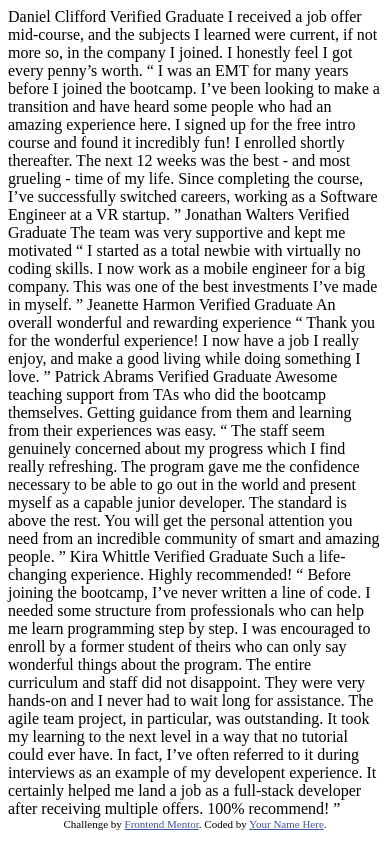
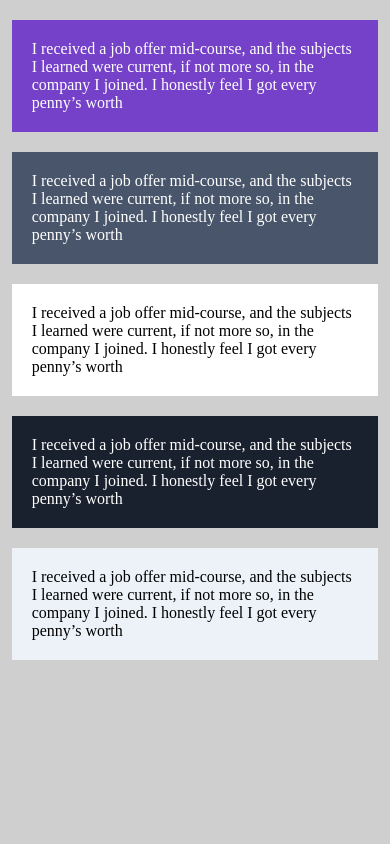
Before and after one commit to Devakumar96/Testimonials-grid-section, a plain HTML site: page index.html in a window 390 px wide. Drawn offline with Linux system fonts and the light colour scheme.

Commit message:
mobile design

```diff
--- a/index.html
+++ b/index.html
@@ -5,72 +5,38 @@
   <meta name="viewport" content="width=device-width, initial-scale=1.0"> <!-- displays site properly based on user's device -->
 
   <link rel="icon" type="image/png" sizes="32x32" href="./images/favicon-32x32.png">
+  <link rel="stylesheet" href="./styles/style.css">
 
-  <title>Frontend Mentor | [Challenge Name Here]</title>
+  <title>Testimonial grid</title>
 
-  <!-- Feel free to remove these styles or customise in your own stylesheet 👍 -->
-  <style>
-    .attribution { font-size: 11px; text-align: center; }
-    .attribution a { color: hsl(228, 45%, 44%); }
-  </style>
 </head>
 <body>
-  Daniel Clifford
-  Verified Graduate
+  <div class="testimonial-grid-container">
+    <div class="main-left">
+      <div class="top">  <div class="testimonial-1"><div class="grid-items"><p>
+    I received a job offer mid-course, and the subjects I learned were current, if not more so,
+    in the company I joined. I honestly feel I got every penny’s worth</p></div>
+  </div>
 
-  I received a job offer mid-course, and the subjects I learned were current, if not more so,
-  in the company I joined. I honestly feel I got every penny’s worth.
+  <div class="testimonial-2"><div class="grid-items"><p>
+    I received a job offer mid-course, and the subjects I learned were current, if not more so,
+    in the company I joined. I honestly feel I got every penny’s worth</p></div>
+  </div></div>
+      <div class="bottom">  <div class="testimonial-3"><div class="grid-items"><p>
+    I received a job offer mid-course, and the subjects I learned were current, if not more so,
+    in the company I joined. I honestly feel I got every penny’s worth</p></div>
+  </div>
 
-  “ I was an EMT for many years before I joined the bootcamp. I’ve been looking to make a
-  transition and have heard some people who had an amazing experience here. I signed up
-  for the free intro course and found it incredibly fun! I enrolled shortly thereafter.
-  The next 12 weeks was the best - and most grueling - time of my life. Since completing
-  the course, I’ve successfully switched careers, working as a Software Engineer at a VR startup. ”
+  <div class="testimonial-4"><div class="grid-items"><p>
+    I received a job offer mid-course, and the subjects I learned were current, if not more so,
+    in the company I joined. I honestly feel I got every penny’s worth</p></div>
+  </div></div>
+    </div>
 
-  Jonathan Walters
-  Verified Graduate
-
-  The team was very supportive and kept me motivated
-
-  “ I started as a total newbie with virtually no coding skills. I now work as a mobile engineer
-  for a big company. This was one of the best investments I’ve made in myself. ”
-
-  Jeanette Harmon
-  Verified Graduate
-
-  An overall wonderful and rewarding experience
-
-  “ Thank you for the wonderful experience! I now have a job I really enjoy, and make a good living
-  while doing something I love. ”
-
-  Patrick Abrams
-  Verified Graduate
-
-  Awesome teaching support from TAs who did the bootcamp themselves. Getting guidance from them and
-  learning from their experiences was easy.
-
-  “ The staff seem genuinely concerned about my progress which I find really refreshing. The program
-  gave me the confidence necessary to be able to go out in the world and present myself as a capable
-  junior developer. The standard is above the rest. You will get the personal attention you need from
-  an incredible community of smart and amazing people. ”
-
-  Kira Whittle
-  Verified Graduate
-
-  Such a life-changing experience. Highly recommended!
-
-  “ Before joining the bootcamp, I’ve never written a line of code. I needed some structure from
-  professionals who can help me learn programming step by step. I was encouraged to enroll by a former
-  student of theirs who can only say wonderful things about the program. The entire curriculum and staff
-  did not disappoint. They were very hands-on and I never had to wait long for assistance. The agile team
-  project, in particular, was outstanding. It took my learning to the next level in a way that no tutorial
-  could ever have. In fact, I’ve often referred to it during interviews as an example of my developent
-  experience. It certainly helped me land a job as a full-stack developer after receiving multiple offers.
-  100% recommend! ”
-
-  <div class="attribution">
-    Challenge by <a href="https://www.frontendmentor.io?ref=challenge" target="_blank">Frontend Mentor</a>.
-    Coded by <a href="#">Your Name Here</a>.
+  <div class="testimonial-5"><div class="grid-items"><p>
+    I received a job offer mid-course, and the subjects I learned were current, if not more so,
+    in the company I joined. I honestly feel I got every penny’s worth</p></div>
+  </div>
   </div>
 </body>
 </html>
--- /dev/null
+++ b/styles/style.css
@@ -0,0 +1,78 @@
+@import url('https://fonts.googleapis.com/css2?family=Barlow+Semi+Condensed:wght@500;600&display=swap');
+
+:root{
+  --clr-violet: #7541c8;
+  --clr-darkgrayishblue: #48556a;
+  --clr-darkblackishblue: #19212e;
+  --clr-White: #ffffff;
+  --clr-Lightgray: #cfcfcf;
+  --clr-Lightgrayishblue:#ecf2f8;
+}
+*,*::after,*::before{
+  margin: 0;
+  padding: 0;
+  box-sizing: border-box;
+}
+body{
+  background-color: var(--clr-Lightgray);
+}
+.testimonial-grid-container{
+  padding: 5% 3%;
+}
+.testimonial-1{
+  background-color: var(--clr-violet);
+  color:#ffffff;
+}
+.testimonial-2{
+  background-color: var(--clr-darkgrayishblue);
+  color:#ffffff;
+}
+.testimonial-3{
+  background-color: var(--clr-White);
+}
+.testimonial-4{
+  background-color: var(--clr-darkblackishblue);
+  color:#ffffff;
+}
+.testimonial-5{
+  background-color:var(--clr-Lightgrayishblue);
+}
+.grid-items {
+  margin-bottom: 20px;
+  padding: 20px;
+}
+@media(min-width:576px) {
+  .testimonial-grid-container{
+    display: flex;
+    max-width: 750px;
+    margin: 0 auto;
+
+  }
+  .testimonial-5{
+    flex-basis: 30%;
+  }
+  .main-left{
+    display: flex;
+    flex-direction: column;
+    flex-basis: 70%;
+  }
+  .top{
+    display: flex;
+    flex-basis: 50%;
+  }
+  .bottom{
+    display: flex;
+    flex-basis: 50%;
+  }
+  .testimonial-1{
+  flex-basis: 65%;
+}
+.testimonial-2{
+  flex-basis: 35%;
+}
+.testimonial-3{
+ flex-basis: 35%; ;
+}
+.testimonial-4{
+  flex-basis: 65%;
+}
```
Also changed, not shown: placeholder.txt (added), 2 other files.
